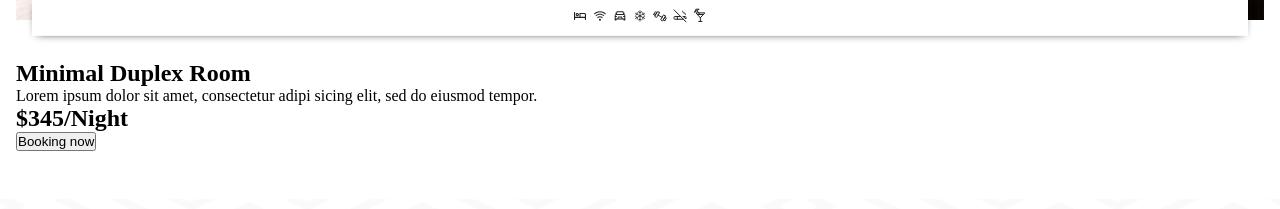
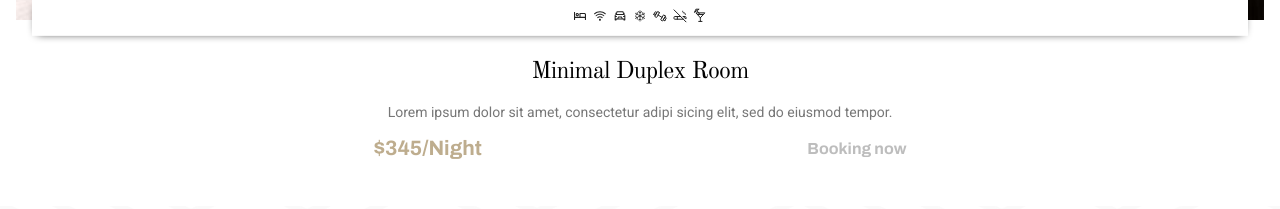
Before and after one commit to LuLuMS0206/Hotel-Miranda-, a plain HTML site: page rooms.html in a window 1280 px wide. Shown: the part 1176-1385 px from the top of the page. Drawn offline with nearby package versions, Linux system fonts and the light colour scheme.

Commit message:
first card end

```diff
--- a/rooms.html
+++ b/rooms.html
@@ -97,15 +97,15 @@
 
             <div class="roomsPage__cards__info">
                 <div class="roomsPage__cards__info__description">
-                    <h2>Minimal Duplex Room</h2>
-                    <p>Lorem ipsum dolor sit amet, consectetur adipi sicing elit, sed do eiusmod tempor.</p>
+                    <h2 class="roomsPage__cards__info__description__title font--old">Minimal Duplex Room</h2>
+                    <p class="roomsPage__cards__info__description__p font--roboto">Lorem ipsum dolor sit amet, consectetur adipi sicing elit, sed do eiusmod tempor.</p>
                 </div>
 
 
                 <div class="roomsPage__cards__info__price">
-                    <h2>$345/Night</h2>
+                    <h2 class="roomsPage__cards__info__price__number font--archivo">$345/Night</h2>
                     <a href="">
-                        <button>Booking now</button>
+                        <button class="roomsPage__cards__info__price__btn font--archivo">Booking now</button>
                     </a>
                 </div>
             </div>
--- a/styles/roomsPage.scss
+++ b/styles/roomsPage.scss
@@ -64,5 +64,53 @@
             translate: 0% -67%;
             box-shadow: 0px 2px 10px -5px black;
         }
+
+        &__info {
+            padding: 0rem 2rem;
+
+            &__description__title {
+                font-size: 1.5rem;
+                font-weight: 400;
+                line-height: 1.5rem;
+                letter-spacing: -0.045rem;
+                text-align: center;
+            }
+
+            &__description__p {
+                color: #777777;
+                font-size: 0.875rem;
+                font-weight: 400;
+                line-height: 1.5rem;
+                text-align: center;
+                margin-top: 1rem;
+
+            }
+
+            &__price {
+                margin-top: 1rem;
+                display: flex;
+                justify-content: space-evenly;
+                align-items: center;
+
+
+                &__number {
+
+                    font-weight: 700;
+                    line-height: 1.0881rem;
+                    color: #BEAD8E;
+                    font-size: 1.3rem;
+                }
+
+                &__btn {
+                    cursor: pointer;
+                    background-color: white;
+                    border: 0;
+                    color: #BDBDBD;
+                    font-weight: 700;
+                    font-size: 1rem;
+                    line-height: 1.0875rem;
+                }
+            }
+        }
     }
 }
```
Also changed, not shown: styles.css, 1 other file.
